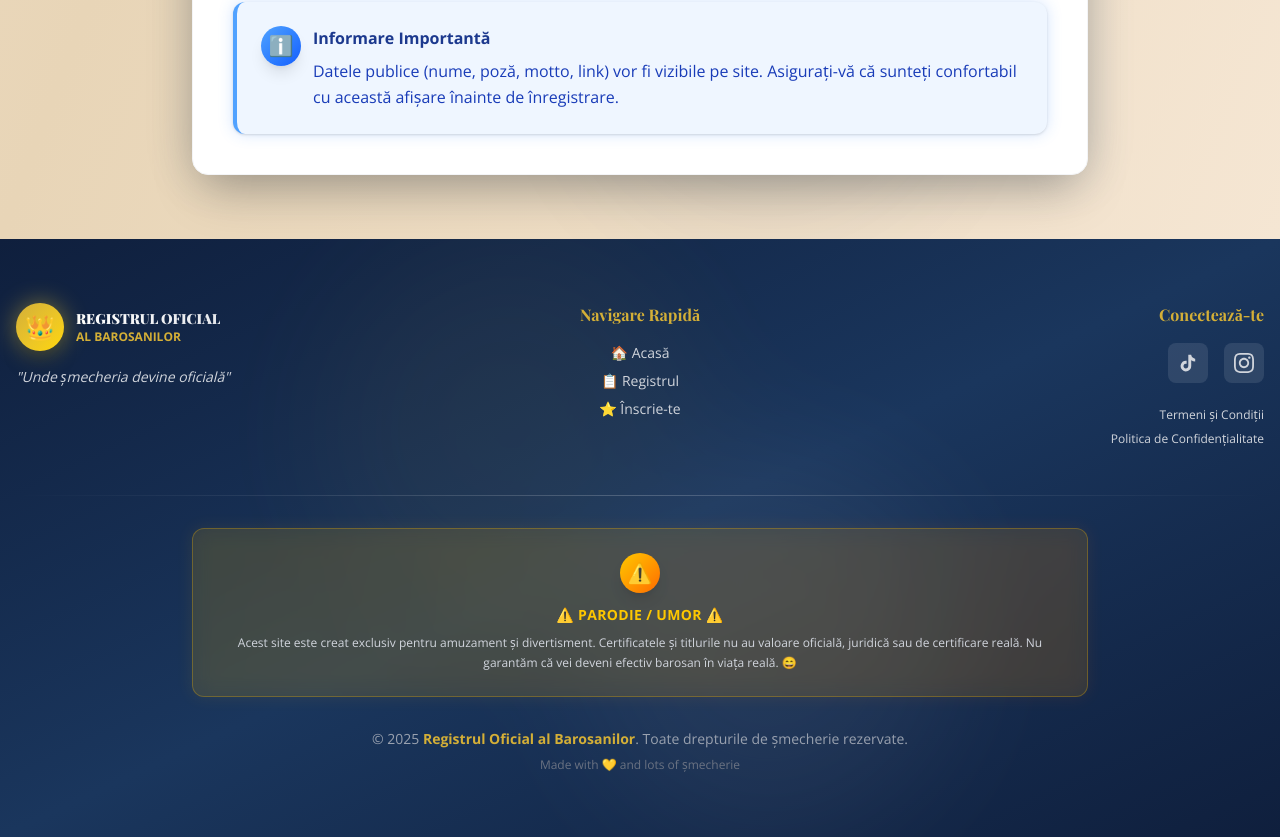
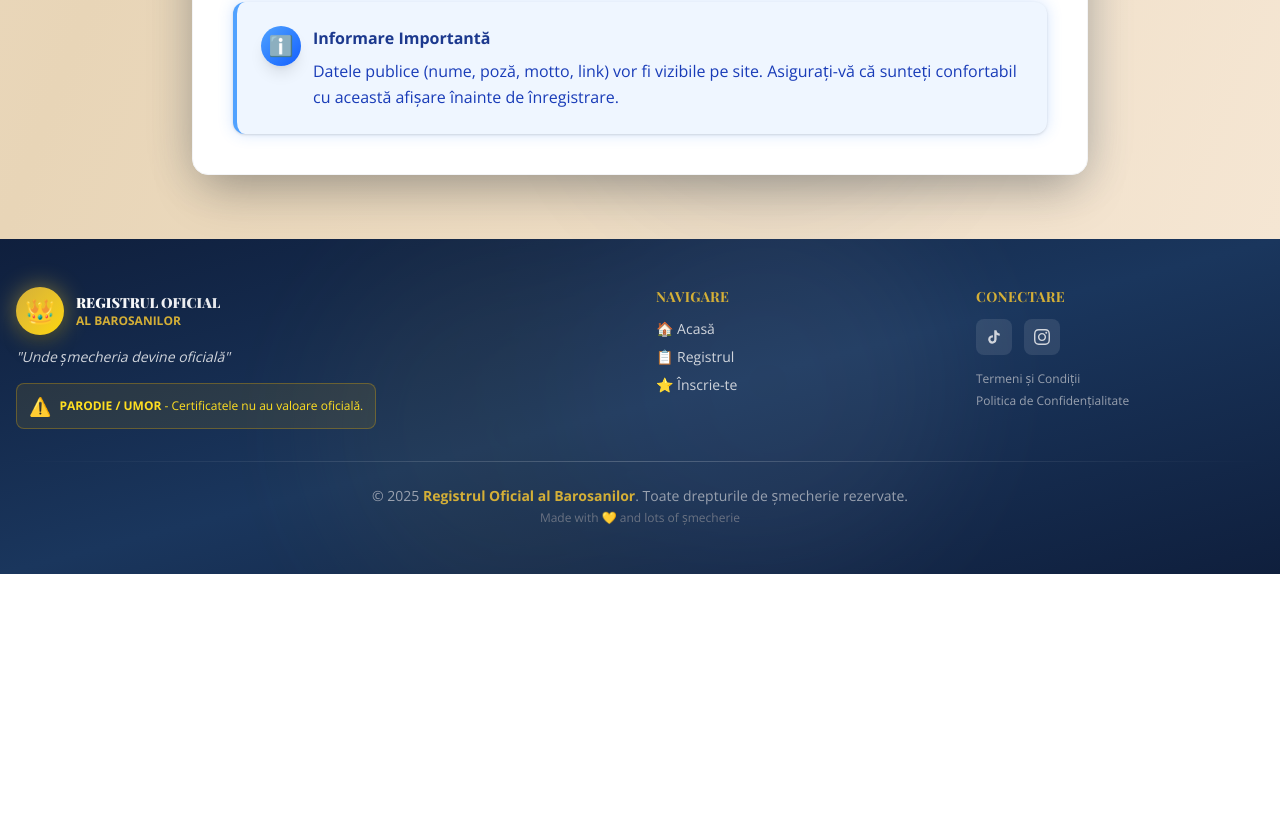
Before and after one commit to AlexPlamadiala/SiteBarosani, a React (Vite) app: page /confidentialitate in a window 1280 px wide. Shown: the part 3326-4163 px from the top of the page. After the commit the page ends 3900 px from the top, so only its background shows below. Built offline with nearby package versions, Linux system fonts and the light colour scheme.

Commit message:
Reorganizare footer - Design mai compact și mai curat

```diff
--- a/src/components/Footer.jsx
+++ b/src/components/Footer.jsx
@@ -9,11 +9,12 @@ export default function Footer() {
         <div className="absolute bottom-0 right-1/4 w-96 h-96 bg-white rounded-full blur-3xl"></div>
       </div>
 
-      <div className="container mx-auto px-4 py-12 md:py-16 relative z-10">
-        <div className="grid grid-cols-1 md:grid-cols-3 gap-8 md:gap-12 mb-12">
+      <div className="container mx-auto px-4 py-8 md:py-12 relative z-10">
+        {/* Main Footer Content */}
+        <div className="grid grid-cols-1 md:grid-cols-4 gap-6 md:gap-8 mb-8">
           {/* Logo & Brand */}
-          <div className="text-center md:text-left">
-            <div className="flex items-center justify-center md:justify-start gap-3 mb-4">
+          <div className="text-center md:text-left md:col-span-2">
+            <div className="flex items-center justify-center md:justify-start gap-3 mb-3">
               <div className="relative">
                 <div className="absolute inset-0 bg-gradient-to-br from-[#D4AF37] to-[#FFD700] rounded-full blur-md opacity-50"></div>
                 <div className="relative w-12 h-12 bg-gradient-to-br from-[#D4AF37] to-[#FFD700] rounded-full flex items-center justify-center shadow-xl">
@@ -27,30 +28,38 @@ export default function Footer() {
                 <p className="text-xs font-bold text-[#D4AF37]">AL BAROSANILOR</p>
               </div>
             </div>
-            <p className="text-sm text-gray-300 italic">
+            <p className="text-sm text-gray-300 italic mb-4">
               "Unde șmecheria devine oficială"
             </p>
+
+            {/* Disclaimer Compact */}
+            <div className="inline-flex items-center gap-2 bg-yellow-500/10 border border-yellow-500/30 rounded-lg px-3 py-2">
+              <span className="text-lg">⚠️</span>
+              <p className="text-xs text-yellow-300">
+                <strong>PARODIE / UMOR</strong> - Certificatele nu au valoare oficială.
+              </p>
+            </div>
           </div>
 
           {/* Quick Links */}
-          <div className="text-center">
-            <h4 className="text-base font-bold text-[#D4AF37] mb-4">Navigare Rapidă</h4>
+          <div className="text-center md:text-left">
+            <h4 className="text-sm font-bold text-[#D4AF37] mb-3 uppercase tracking-wide">Navigare</h4>
             <nav className="space-y-2">
               <Link
                 to="/"
-                className="block text-sm text-gray-300 hover:text-[#D4AF37] transition-colors font-medium"
+                className="block text-sm text-gray-300 hover:text-[#D4AF37] transition-colors"
               >
                 🏠 Acasă
               </Link>
               <Link
                 to="/zid"
-                className="block text-sm text-gray-300 hover:text-[#D4AF37] transition-colors font-medium"
+                className="block text-sm text-gray-300 hover:text-[#D4AF37] transition-colors"
               >
                 📋 Registrul
               </Link>
               <Link
                 to="/cum-devin-barosan"
-                className="block text-sm text-gray-300 hover:text-[#D4AF37] transition-colors font-medium"
+                className="block text-sm text-gray-300 hover:text-[#D4AF37] transition-colors"
               >
                 ⭐ Înscrie-te
               </Link>
@@ -58,11 +67,11 @@ export default function Footer() {
           </div>
 
           {/* Social & Legal */}
-          <div className="text-center md:text-right">
-            <h4 className="text-base font-bold text-[#D4AF37] mb-4">Conectează-te</h4>
+          <div className="text-center md:text-left">
+            <h4 className="text-sm font-bold text-[#D4AF37] mb-3 uppercase tracking-wide">Conectare</h4>
 
             {/* Social Links */}
-            <div className="flex justify-center md:justify-end gap-4 mb-6">
+            <div className="flex justify-center md:justify-start gap-3 mb-4">
               <a
                 href="https://tiktok.com"
                 target="_blank"
@@ -71,8 +80,8 @@ export default function Footer() {
                 aria-label="TikTok"
               >
                 <div className="absolute inset-0 bg-[#D4AF37] rounded-lg blur opacity-0 group-hover:opacity-50 transition-opacity"></div>
-                <div className="relative w-10 h-10 bg-white/10 rounded-lg flex items-center justify-center hover:bg-white/20 transition-all group-hover:scale-110">
-                  <svg className="w-5 h-5 text-gray-300 group-hover:text-[#D4AF37] transition-colors" fill="currentColor" viewBox="0 0 24 24">
+                <div className="relative w-9 h-9 bg-white/10 rounded-lg flex items-center justify-center hover:bg-white/20 transition-all group-hover:scale-110">
+                  <svg className="w-4 h-4 text-gray-300 group-hover:text-[#D4AF37] transition-colors" fill="currentColor" viewBox="0 0 24 24">
                     <path d="M19.59 6.69a4.83 4.83 0 0 1-3.77-4.25V2h-3.45v13.67a2.89 2.89 0 0 1-5.2 1.74 2.89 2.89 0 0 1 2.31-4.64 2.93 2.93 0 0 1 .88.13V9.4a6.84 6.84 0 0 0-1-.05A6.33 6.33 0 0 0 5 20.1a6.34 6.34 0 0 0 10.86-4.43v-7a8.16 8.16 0 0 0 4.77 1.52v-3.4a4.85 4.85 0 0 1-1-.1z"/>
                   </svg>
                 </div>
@@ -85,8 +94,8 @@ export default function Footer() {
                 aria-label="Instagram"
               >
                 <div className="absolute inset-0 bg-[#D4AF37] rounded-lg blur opacity-0 group-hover:opacity-50 transition-opacity"></div>
-                <div className="relative w-10 h-10 bg-white/10 rounded-lg flex items-center justify-center hover:bg-white/20 transition-all group-hover:scale-110">
-                  <svg className="w-5 h-5 text-gray-300 group-hover:text-[#D4AF37] transition-colors" fill="currentColor" viewBox="0 0 24 24">
+                <div className="relative w-9 h-9 bg-white/10 rounded-lg flex items-center justify-center hover:bg-white/20 transition-all group-hover:scale-110">
+                  <svg className="w-4 h-4 text-gray-300 group-hover:text-[#D4AF37] transition-colors" fill="currentColor" viewBox="0 0 24 24">
                     <path d="M12 2.163c3.204 0 3.584.012 4.85.07 3.252.148 4.771 1.691 4.919 4.919.058 1.265.069 1.645.069 4.849 0 3.205-.012 3.584-.069 4.849-.149 3.225-1.664 4.771-4.919 4.919-1.266.058-1.644.07-4.85.07-3.204 0-3.584-.012-4.849-.07-3.26-.149-4.771-1.699-4.919-4.92-.058-1.265-.07-1.644-.07-4.849 0-3.204.013-3.583.07-4.849.149-3.227 1.664-4.771 4.919-4.919 1.266-.057 1.645-.069 4.849-.069zm0-2.163c-3.259 0-3.667.014-4.947.072-4.358.2-6.78 2.618-6.98 6.98-.059 1.281-.073 1.689-.073 4.948 0 3.259.014 3.668.072 4.948.2 4.358 2.618 6.78 6.98 6.98 1.281.058 1.689.072 4.948.072 3.259 0 3.668-.014 4.948-.072 4.354-.2 6.782-2.618 6.979-6.98.059-1.28.073-1.689.073-4.948 0-3.259-.014-3.667-.072-4.947-.196-4.354-2.617-6.78-6.979-6.98-1.281-.059-1.69-.073-4.949-.073zm0 5.838c-3.403 0-6.162 2.759-6.162 6.162s2.759 6.163 6.162 6.163 6.162-2.759 6.162-6.163c0-3.403-2.759-6.162-6.162-6.162zm0 10.162c-2.209 0-4-1.79-4-4 0-2.209 1.791-4 4-4s4 1.791 4 4c0 2.21-1.791 4-4 4zm6.406-11.845c-.796 0-1.441.645-1.441 1.44s.645 1.44 1.441 1.44c.795 0 1.439-.645 1.439-1.44s-.644-1.44-1.439-1.44z"/>
                   </svg>
                 </div>
@@ -94,16 +103,16 @@ export default function Footer() {
             </div>
 
             {/* Legal Links */}
-            <div className="space-y-2">
+            <div className="space-y-1.5">
               <Link
                 to="/termeni"
-                className="block text-xs text-gray-300 hover:text-[#D4AF37] transition-colors font-medium"
+                className="block text-xs text-gray-400 hover:text-[#D4AF37] transition-colors"
               >
                 Termeni și Condiții
               </Link>
               <Link
                 to="/confidentialitate"
-                className="block text-xs text-gray-300 hover:text-[#D4AF37] transition-colors font-medium"
+                className="block text-xs text-gray-400 hover:text-[#D4AF37] transition-colors"
               >
                 Politica de Confidențialitate
               </Link>
@@ -112,34 +121,14 @@ export default function Footer() {
         </div>
 
         {/* Divider */}
-        <div className="h-px bg-gradient-to-r from-transparent via-white/20 to-transparent mb-8"></div>
-
-        {/* Disclaimer */}
-        <div className="max-w-4xl mx-auto mb-8">
-          <div className="relative group">
-            <div className="absolute inset-0 bg-gradient-to-r from-yellow-500/20 to-orange-500/20 rounded-xl blur opacity-50 group-hover:opacity-75 transition-opacity"></div>
-            <div className="relative backdrop-blur-sm bg-yellow-500/10 border border-yellow-500/30 rounded-xl p-6 text-center">
-              <div className="inline-flex items-center justify-center w-10 h-10 bg-gradient-to-br from-yellow-400 to-orange-500 rounded-full mb-3 shadow-lg">
-                <span className="text-xl">⚠️</span>
-              </div>
-              <p className="font-bold text-yellow-400 mb-2 text-sm uppercase tracking-wide">
-                ⚠️ PARODIE / UMOR ⚠️
-              </p>
-              <p className="text-xs text-gray-300 leading-relaxed">
-                Acest site este creat exclusiv pentru amuzament și divertisment. Certificatele și titlurile
-                nu au valoare oficială, juridică sau de certificare reală. Nu garantăm că vei deveni efectiv
-                barosan în viața reală. 😄
-              </p>
-            </div>
-          </div>
-        </div>
+        <div className="h-px bg-gradient-to-r from-transparent via-white/20 to-transparent mb-6"></div>
 
         {/* Copyright */}
         <div className="text-center">
           <p className="text-sm text-gray-400">
             © 2025 <span className="font-bold text-[#D4AF37]">Registrul Oficial al Barosanilor</span>. Toate drepturile de șmecherie rezervate.
           </p>
-          <p className="text-xs text-gray-500 mt-2">
+          <p className="text-xs text-gray-500 mt-1">
             Made with 💛 and lots of șmecherie
           </p>
         </div>
```
